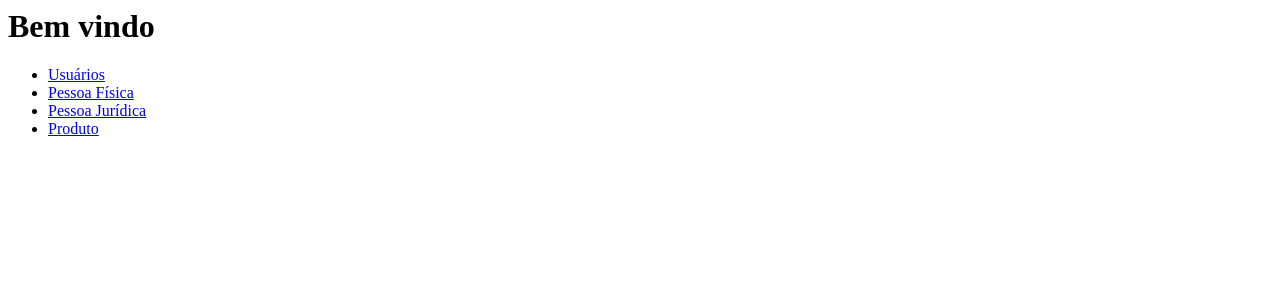
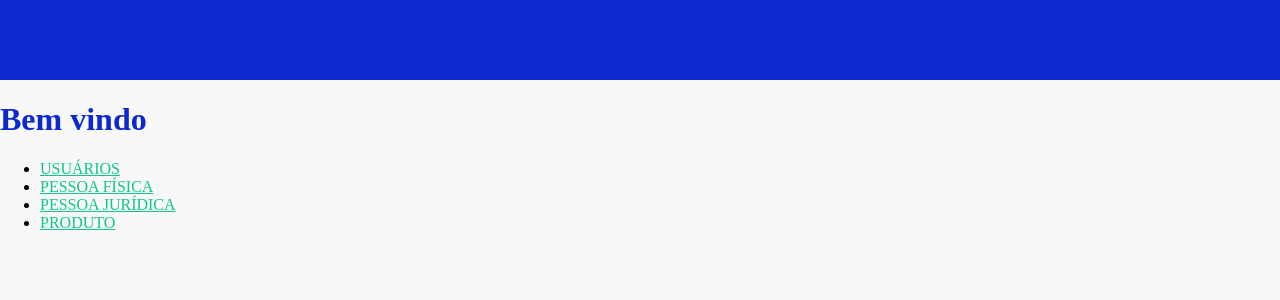
Before and after one commit to anacsv/OTE_Testes, a Flask app: page / in a window 1280 px wide. Shown: the top 300 px of the page. Run offline with Flask 2, Linux system fonts and the light colour scheme.

Commit message:
initial style css

```diff
--- /dev/null
+++ b/02_AR_01/view/static/css/styles.css
@@ -0,0 +1,37 @@
+/* Cache Killer plugin chrome */
+/*
+    Padrão de cores Olist
+    Blue: #0C29D0
+    Green: #0DC78B
+    Purple: #6A00A3
+    Yellow: #EDAD00
+    Red: #E64C2D
+ */
+html, body, header, div{
+    border: 0 !important;
+    margin: 0 !important;
+    padding: 0 !important;
+}
+
+header{
+    background: #0c29d0;
+    height: 80px;
+    width: 100%;
+}
+body{
+    background-color: #f8f8f8;
+    color:#000;
+
+}
+#conteudo{
+    width: 90%;
+    height: 100px;
+    border:1px solid #f00;
+}
+a{
+    color:#0DC78B;
+    text-transform: uppercase;
+}
+h1{
+    color:#0c29d0;
+}
--- a/02_AR_01/view/templates/index.html
+++ b/02_AR_01/view/templates/index.html
@@ -1,8 +1,14 @@
 <html>
     <head>
-
+        <link rel="stylesheet" href="../static/css/styles.css">
     </head>
     <body>
+        <header>
+            <div>
+
+            </div>
+        </header>
+        <div id="conteudo">
             <h1>Bem vindo</h1>
             <ul>
                 <li><a href="/usuario">Usuários</a></li>
@@ -10,6 +16,8 @@
                 <li><a href="/pessoa_juridica">Pessoa Jurídica</a></li>
                 <li><a href="/produto">Produto</a></li>
             </ul>
+        </div>
+
 
     </body>
 </html>
--- a/02_AR_01/view/templates/usuario.html
+++ b/02_AR_01/view/templates/usuario.html
@@ -3,7 +3,9 @@
 <head>
     <meta charset="UTF-8">
     <meta name="viewport" content="width=device-width, initial-scale=1.0">
-    <title>Document</title>
+    <link rel="stylesheet" href="../static/css/styles.css">
+    <title>Usuários</title>
+
 </head>
 <body>
     <h1>Usuários cadastrados</h1>
--- a/02_AR_01/view/view_web.py
+++ b/02_AR_01/view/view_web.py
@@ -209,4 +209,4 @@ def produto_delete():
 # '-'*10 Fim Deletar
 #------------------------------------------- produtos fim
 
-app.run()
+app.run(debug=True)
```
Lines whose indentation alone changed are shown as unchanged.
